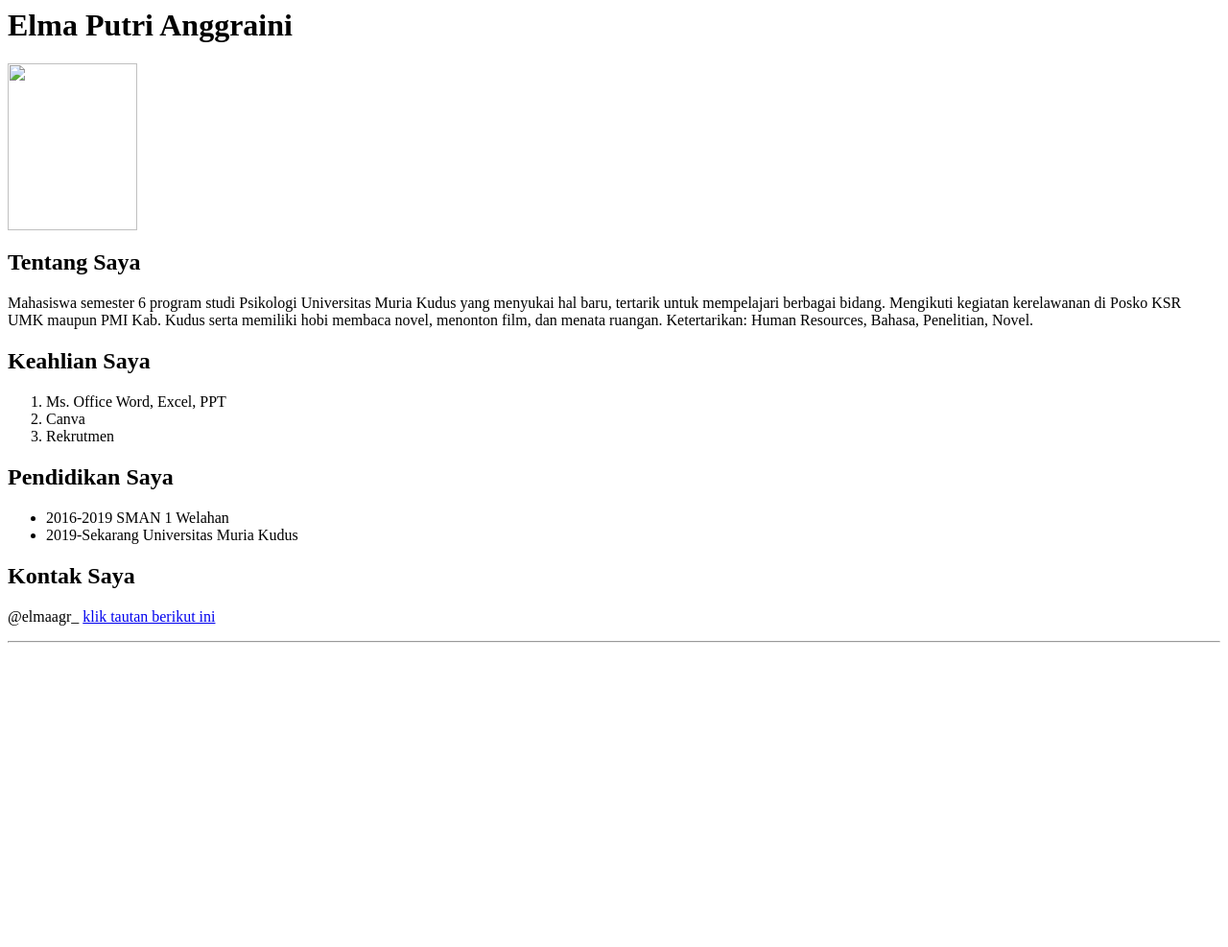
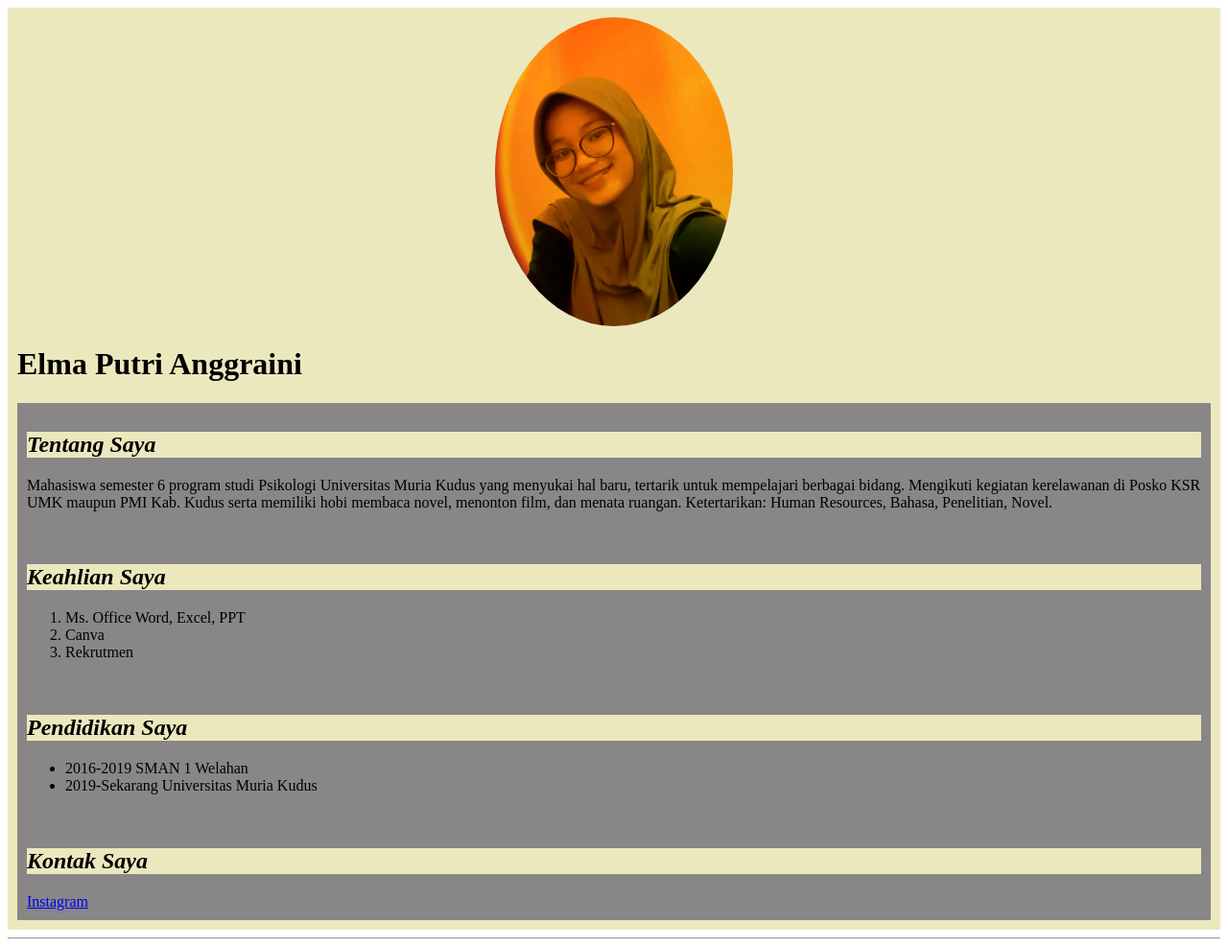
Before and after one commit to penguinme/webdevelopment, a plain HTML site: page challengecv.html in a window 1280 px wide. Shown: the whole page at 96% size. Before the commit the page ends 800 px from the top, so only its background shows below. Drawn offline with Linux system fonts and the light colour scheme.

Commit message:
New File Part 3

```diff
--- a/challengecv.html
+++ b/challengecv.html
@@ -1,32 +1,56 @@
 <html>
 <head>
+    <style>
+        y {
+            font-size: 20px;
+        }
+    </style>
+
     <title>CV ELMA</title>
     <link rel="shortcut icon" href="img/image.png" type="image/x-icon">
+
+    <link rel="stylesheet" href="stylee.css">
+
 </head>
 <body>
+
+    <div id="container">
+        <img src="img/iam.png" alt="">
         <h1>Elma Putri Anggraini</h1>
-    <img src="img/iam.png" alt=""width="135" height="174,625">
 
-    <h2>Tentang Saya</h2>
-    <p>Mahasiswa semester 6 program studi Psikologi Universitas Muria Kudus yang menyukai hal baru, tertarik untuk mempelajari berbagai bidang. Mengikuti kegiatan kerelawanan di Posko KSR UMK maupun PMI Kab. Kudus serta memiliki hobi membaca novel, menonton film, dan menata ruangan. Ketertarikan: Human Resources, Bahasa, Penelitian, Novel.</p>
+        <div id="container2">
+            <h2 class="aboutme">Tentang Saya</h2>
+            <p>Mahasiswa semester 6 program studi Psikologi Universitas Muria Kudus yang menyukai hal baru,
+                tertarik untuk mempelajari berbagai bidang.
+                Mengikuti kegiatan kerelawanan di Posko KSR UMK
+                maupun PMI Kab. Kudus serta memiliki hobi membaca novel,
+                menonton film, dan menata ruangan.
+                Ketertarikan: Human Resources, Bahasa, Penelitian, Novel.</p>
+        </div>
 
-    <h2>Keahlian Saya</h2>
+        <div id="container3">
+            <h2 class="skill">Keahlian Saya</h2>
             <ol>
             <li>Ms. Office Word, Excel, PPT</li>
             <li>Canva</li>
             <li>Rekrutmen</li>
             </ol>
+        </div>
 
-    <h2>Pendidikan Saya</h2>
+        <div id="container4">
+            <h2 class="education">Pendidikan Saya</h2>
             <ul>
                 <li>2016-2019 SMAN 1 Welahan</li>
                 <li>2019-Sekarang Universitas Muria Kudus</li>
             </ul>
+        </div>
 
-    <h2>Kontak Saya</h2>
-    <p>@elmaagr_
-        <a href="https://www.instagram.com/elmaagr_/">klik tautan berikut ini</a>
-    </p>
+        <div id="container5">
+            <h2 class="contact">Kontak Saya</h2>
+                <a href="https://www.instagram.com/elmaagr_/">Instagram</a>
+        </div>
+    </div>
+
     <hr>
 </body>
 
--- /dev/null
+++ b/style.css
@@ -0,0 +1,58 @@
+/* tag = langsung, id = #, class =. */
+
+img {
+    max-width: 100%;
+    width: 70%;
+    float: right;
+    float: left;
+}
+
+.headline {
+    width: 30%;
+    float: left;
+}
+
+.btn {
+    background: blue;
+    color: white;
+    padding: 10px 20px;
+    display: inline-block;
+}
+
+p {
+    margin-bottom: 60px;
+}
+
+body {
+    height: 100%;
+    width: 100%;
+}
+
+#container {
+    height: 800px;
+    width: 70%;
+    margin: auto;
+    background-color: lightblue;
+}
+
+#header {
+    width: 100%;
+    height: 20%;
+    background-color: pink;
+}
+
+#content {
+    height: 60%;
+    width: 100%;
+    background-color: lightgreen;
+}
+
+#footer {
+    height: 20%;
+    width: 100%;
+    background-color: burlywood;
+}
+
+.wrapper {
+    background-color: brown;
+}
--- /dev/null
+++ b/stylee.css
@@ -0,0 +1,65 @@
+/* id + # class + . */
+
+y {
+    font-size: 20px;
+}
+
+img {
+    width: 20%;
+    display: block;
+    margin-left: auto;
+    margin-right: auto;
+    border-radius: 50%;
+}
+
+#container {
+    height: auto;
+    width: auto;
+    padding: 10px 10px;
+    background-color: rgb(236, 232, 190);
+}
+
+#container2 {
+    width: auto;
+    height: auto;
+    padding: 10px 10px;
+    background-color: rgb(136, 134, 134);
+}
+        .aboutme {
+            font-style: italic;
+            background-color: rgb(236, 232, 190);
+        }
+
+
+#container3 {
+    width: auto;
+    height: auto;
+    padding: 10px 10px;
+    background-color: rgb(136, 134, 134);
+}
+        .skill {
+            font-style: italic;
+            background-color: rgb(236, 232, 190);
+        }
+
+#container4 {
+    width: auto;
+    height: auto;
+    padding: 10px 10px;
+    background-color: rgb(136, 134, 134);
+}
+        .education {
+            font-style: italic;
+            background-color: rgb(236, 232, 190);
+        }
+
+#container5 {
+    width: auto;
+    height: auto;
+    padding: 10px 10px;
+    background-color: rgb(136, 134, 134);
+}
+        .contact {
+            font-style: italic;
+            background-color: rgb(236, 232, 190);
+        }
```
Also changed, not shown: css.html (added, +30 -0 lines), index.html (added, +34 -0 lines), latihanweb1.html (added, +60 -0 lines), img/OIP.png (added), img/iam.png (added), img/image.png (added). Lines whose indentation alone changed are shown as unchanged.
